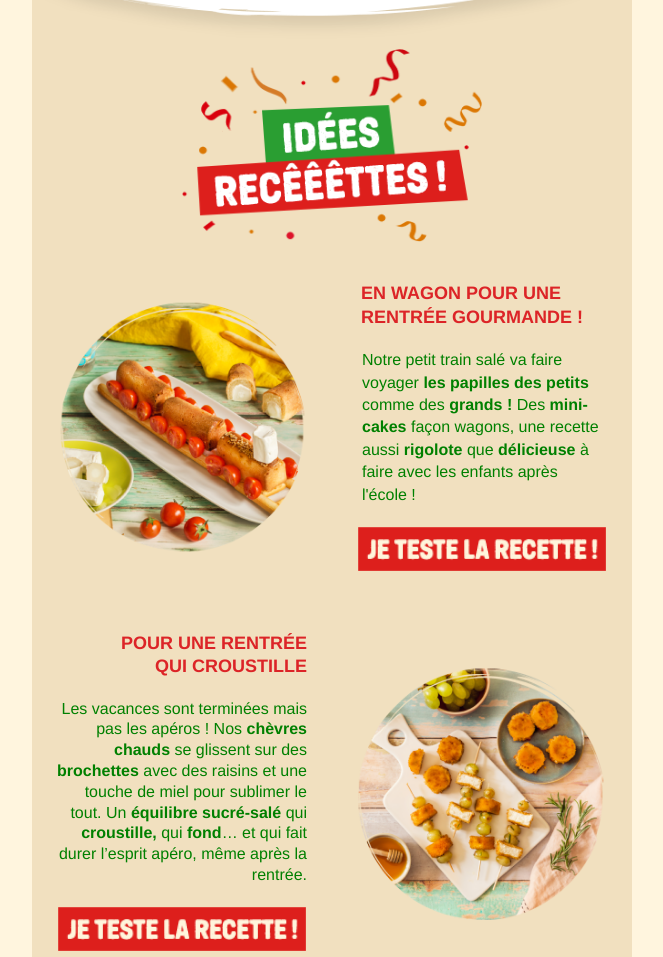
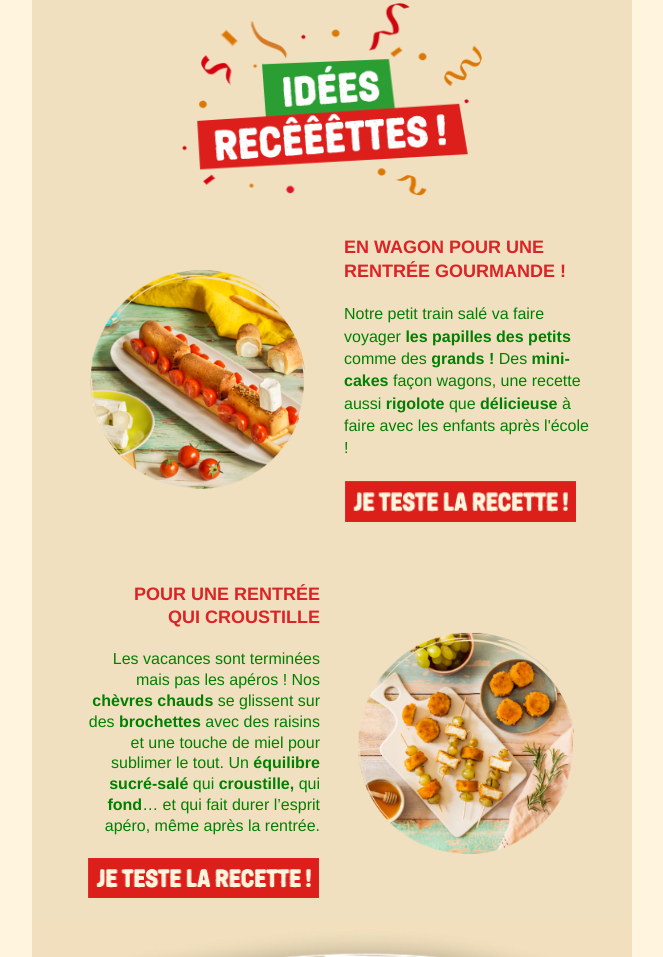
Before and after one commit to Leap0p0/mjml_mission, a plain HTML site: page index.html in a window 1280 px wide. Shown: the part 811-1768 px from the top of the page, without its empty margins (308-971 px from the left). Drawn offline with Linux system fonts and the light colour scheme.

Commit message:
image etc

```diff
--- a/index.html
+++ b/index.html
@@ -37,15 +37,17 @@
       @media only screen and (min-width:480px) {
         .mj-column-per-100 { width:100% !important; max-width: 100%; }
 .mj-column-per-90 { width:90% !important; max-width: 90%; }
+.mj-column-per-45 { width:45% !important; max-width: 45%; }
+.mj-column-per-20 { width:20% !important; max-width: 20%; }
 .mj-column-per-50 { width:50% !important; max-width: 50%; }
-.mj-column-per-20 { width:20% !important; max-width: 20%; }
       }
     </style>
     <style media="screen and (min-width:480px)">
       .moz-text-html .mj-column-per-100 { width:100% !important; max-width: 100%; }
 .moz-text-html .mj-column-per-90 { width:90% !important; max-width: 90%; }
+.moz-text-html .mj-column-per-45 { width:45% !important; max-width: 45%; }
+.moz-text-html .mj-column-per-20 { width:20% !important; max-width: 20%; }
 .moz-text-html .mj-column-per-50 { width:50% !important; max-width: 50%; }
-.moz-text-html .mj-column-per-20 { width:20% !important; max-width: 20%; }
     </style>
 
 
@@ -255,7 +257,7 @@
             <td  style="width:600px;">
 
       <img
-         alt="brèves de chèvre" height="auto" src="./image/breves-de-chevre.jpg" style="border:0;display:block;outline:none;text-decoration:none;height:auto;width:100%;font-size:13px;" width="600"
+         alt="brèves de chèvre" height="auto" src="./image/breves-de-chevre-1.jpeg" style="border:0;display:block;outline:none;text-decoration:none;height:auto;width:100%;font-size:13px;" width="600"
       />
 
             </td>
@@ -539,10 +541,10 @@
               <td
                  style="direction:ltr;font-size:0px;padding:20px 0;padding-bottom:50px;padding-right:0px;padding-top:0px;text-align:center;"
               >
-                <!--[if mso | IE]><table role="presentation" border="0" cellpadding="0" cellspacing="0"><tr><td class="" style="vertical-align:middle;width:300px;" ><![endif]-->
-
-      <div
-         class="mj-column-per-50 mj-outlook-group-fix" style="font-size:0px;text-align:left;direction:ltr;display:inline-block;vertical-align:middle;width:100%;"
+                <!--[if mso | IE]><table role="presentation" border="0" cellpadding="0" cellspacing="0"><tr><td class="" style="vertical-align:middle;width:270px;" ><![endif]-->
+
+      <div
+         class="mj-column-per-45 mj-outlook-group-fix" style="font-size:0px;text-align:left;direction:ltr;display:inline-block;vertical-align:middle;width:100%;"
       >
 
       <table
@@ -560,14 +562,14 @@
       >
         <tbody>
           <tr>
-            <td  style="width:250px;">
+            <td  style="width:220px;">
 
         <a
            href="https://www.soignon.fr/recette-mini-cakes-au-chevre" target="_blank"
         >
 
       <img
-         alt="Recette n1" height="auto" src="./image/recete-image-1.png" style="border:0;display:block;outline:none;text-decoration:none;height:auto;width:100%;font-size:13px;" width="250"
+         alt="Recette n1" height="auto" src="./image/recete-image-1.png" style="border:0;display:block;outline:none;text-decoration:none;height:auto;width:100%;font-size:13px;" width="220"
       />
 
         </a>
@@ -585,10 +587,10 @@
 
       </div>
 
-          <!--[if mso | IE]></td><td class="" style="vertical-align:middle;width:300px;" ><![endif]-->
-
-      <div
-         class="mj-column-per-50 mj-outlook-group-fix mobile-full-center" style="font-size:0px;text-align:left;direction:ltr;display:inline-block;vertical-align:middle;width:100%;"
+          <!--[if mso | IE]></td><td class="" style="vertical-align:middle;width:270px;" ><![endif]-->
+
+      <div
+         class="mj-column-per-45 mj-outlook-group-fix mobile-full-center" style="font-size:0px;text-align:left;direction:ltr;display:inline-block;vertical-align:middle;width:100%;"
       >
 
       <table
@@ -598,7 +600,7 @@
 
               <tr>
                 <td
-                   align="left" style="font-size:0px;padding:10px 25px;padding-left:29px;word-break:break-word;"
+                   align="left" style="font-size:0px;padding:10px 25px;padding-left:12px;word-break:break-word;"
                 >
 
       <div
@@ -611,7 +613,7 @@
 
               <tr>
                 <td
-                   align="left" style="font-size:0px;padding:30px;padding-top:10px;padding-bottom:10px;word-break:break-word;"
+                   align="left" style="font-size:0px;padding:12px;padding-top:10px;padding-bottom:10px;word-break:break-word;"
                 >
 
       <div
@@ -628,22 +630,22 @@
 
               <tr>
                 <td
-                   align="center" style="font-size:0px;padding:10px 25px;padding-bottom:0px;word-break:break-word;"
-                >
-
-      <table
-         border="0" cellpadding="0" cellspacing="0" role="presentation" style="border-collapse:collapse;border-spacing:0px;"
-      >
-        <tbody>
-          <tr>
-            <td  style="width:250px;">
+                   align="center" style="font-size:0px;padding:10px 25px;padding-bottom:0px;padding-left:12px;word-break:break-word;"
+                >
+
+      <table
+         border="0" cellpadding="0" cellspacing="0" role="presentation" style="border-collapse:collapse;border-spacing:0px;"
+      >
+        <tbody>
+          <tr>
+            <td  style="width:233px;">
 
         <a
            href="https://www.soignon.fr/recette-mini-cakes-au-chevre" target="_blank"
         >
 
       <img
-         alt="Boutton je teste la recette" class="button-test" height="auto" src="./image/button-je-teste-la-recete.png" style="border:0;display:block;outline:none;text-decoration:none;height:auto;width:100%;font-size:13px;" width="250"
+         alt="Boutton je teste la recette" class="button-test" height="auto" src="./image/button-je-teste-la-recete.png" style="border:0;display:block;outline:none;text-decoration:none;height:auto;width:100%;font-size:13px;" width="233"
       />
 
         </a>
@@ -683,10 +685,10 @@
               <td
                  style="direction:ltr;font-size:0px;padding:20px 0;padding-bottom:20px;padding-top:0px;text-align:center;"
               >
-                <!--[if mso | IE]><table role="presentation" border="0" cellpadding="0" cellspacing="0"><tr><td class="" style="vertical-align:middle;width:300px;" ><![endif]-->
-
-      <div
-         class="mobile-full-center mj-column-per-50 mj-outlook-group-fix" style="font-size:0px;text-align:left;direction:ltr;display:inline-block;vertical-align:middle;width:100%;"
+                <!--[if mso | IE]><table role="presentation" border="0" cellpadding="0" cellspacing="0"><tr><td class="" style="vertical-align:middle;width:270px;" ><![endif]-->
+
+      <div
+         class="mj-column-per-45 mj-outlook-group-fix mobile-full-center" style="font-size:0px;text-align:left;direction:ltr;display:inline-block;vertical-align:middle;width:100%;"
       >
 
       <table
@@ -696,7 +698,7 @@
 
               <tr>
                 <td
-                   align="right" style="font-size:0px;padding:10px 25px;padding-left:23px;word-break:break-word;"
+                   align="right" style="font-size:0px;padding:10px 25px;padding-right:12px;word-break:break-word;"
                 >
 
       <div
@@ -709,7 +711,7 @@
 
               <tr>
                 <td
-                   align="right" style="font-size:0px;padding:10px 25px;word-break:break-word;"
+                   align="right" style="font-size:0px;padding:10px 25px;padding-right:12px;word-break:break-word;"
                 >
 
       <div
@@ -732,22 +734,22 @@ Un <strong> équilibre sucré-salé </strong> qui  <strong>croustille,</strong>
 
               <tr>
                 <td
-                   align="center" style="font-size:0px;padding:10px 25px;padding-bottom:0px;word-break:break-word;"
-                >
-
-      <table
-         border="0" cellpadding="0" cellspacing="0" role="presentation" style="border-collapse:collapse;border-spacing:0px;"
-      >
-        <tbody>
-          <tr>
-            <td  style="width:250px;">
+                   align="center" style="font-size:0px;padding:10px 25px;padding-right:12px;padding-bottom:0px;word-break:break-word;"
+                >
+
+      <table
+         border="0" cellpadding="0" cellspacing="0" role="presentation" style="border-collapse:collapse;border-spacing:0px;"
+      >
+        <tbody>
+          <tr>
+            <td  style="width:233px;">
 
         <a
            href="https://www.soignon.fr/recette-brochettes-de-chevres-chauds-au-airfryer " target="_blank"
         >
 
       <img
-         alt="Boutton je teste la recette" class="button-test" height="auto" src="./image/button-je-teste-la-recete.png" style="border:0;display:block;outline:none;text-decoration:none;height:auto;width:100%;font-size:13px;" width="250"
+         alt="Boutton je teste la recette" class="button-test" height="auto" src="./image/button-je-teste-la-recete.png" style="border:0;display:block;outline:none;text-decoration:none;height:auto;width:100%;font-size:13px;" width="233"
       />
 
         </a>
@@ -765,10 +767,10 @@ Un <strong> équilibre sucré-salé </strong> qui  <strong>croustille,</strong>
 
       </div>
 
-          <!--[if mso | IE]></td><td class="" style="vertical-align:middle;width:300px;" ><![endif]-->
-
-      <div
-         class="mj-column-per-50 mj-outlook-group-fix" style="font-size:0px;text-align:left;direction:ltr;display:inline-block;vertical-align:middle;width:100%;"
+          <!--[if mso | IE]></td><td class="" style="vertical-align:middle;width:270px;" ><![endif]-->
+
+      <div
+         class="mj-column-per-45 mj-outlook-group-fix" style="font-size:0px;text-align:left;direction:ltr;display:inline-block;vertical-align:middle;width:100%;"
       >
 
       <table
@@ -793,14 +795,14 @@ Un <strong> équilibre sucré-salé </strong> qui  <strong>croustille,</strong>
       >
         <tbody>
           <tr>
-            <td  style="width:250px;">
+            <td  style="width:220px;">
 
         <a
            href="https://www.soignon.fr/recette-brochettes-de-chevres-chauds-au-airfryer " target="_blank"
         >
 
       <img
-         alt="Recette n1" height="auto" src="./image/recete-image-2.png" style="border:0;display:block;outline:none;text-decoration:none;height:auto;width:100%;font-size:13px;" width="250"
+         alt="Recette n1" height="auto" src="./image/recete-image-2.png" style="border:0;display:block;outline:none;text-decoration:none;height:auto;width:100%;font-size:13px;" width="220"
       />
 
         </a>
```
Also changed, not shown: image/breves-de-chevre-1.jpeg (added).
